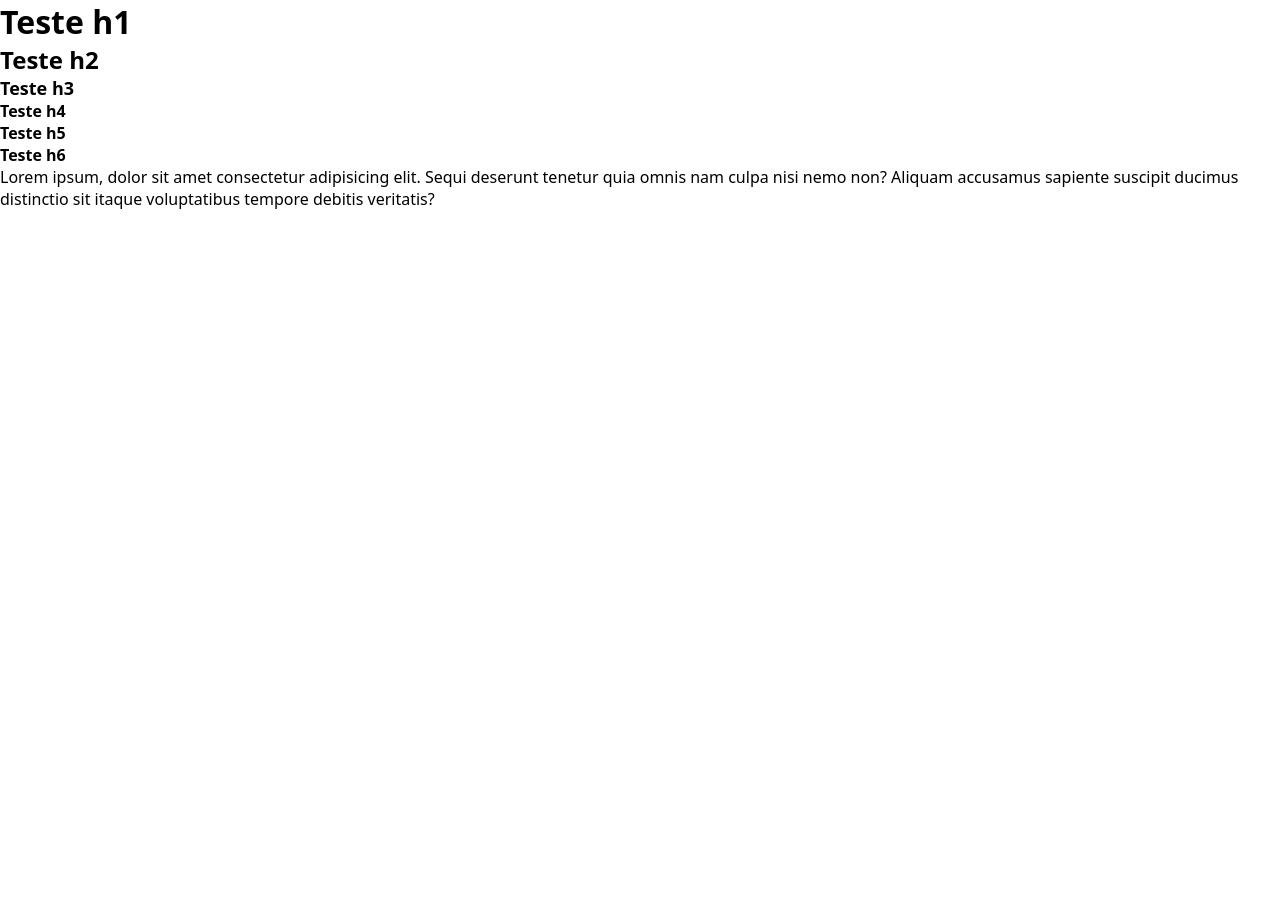
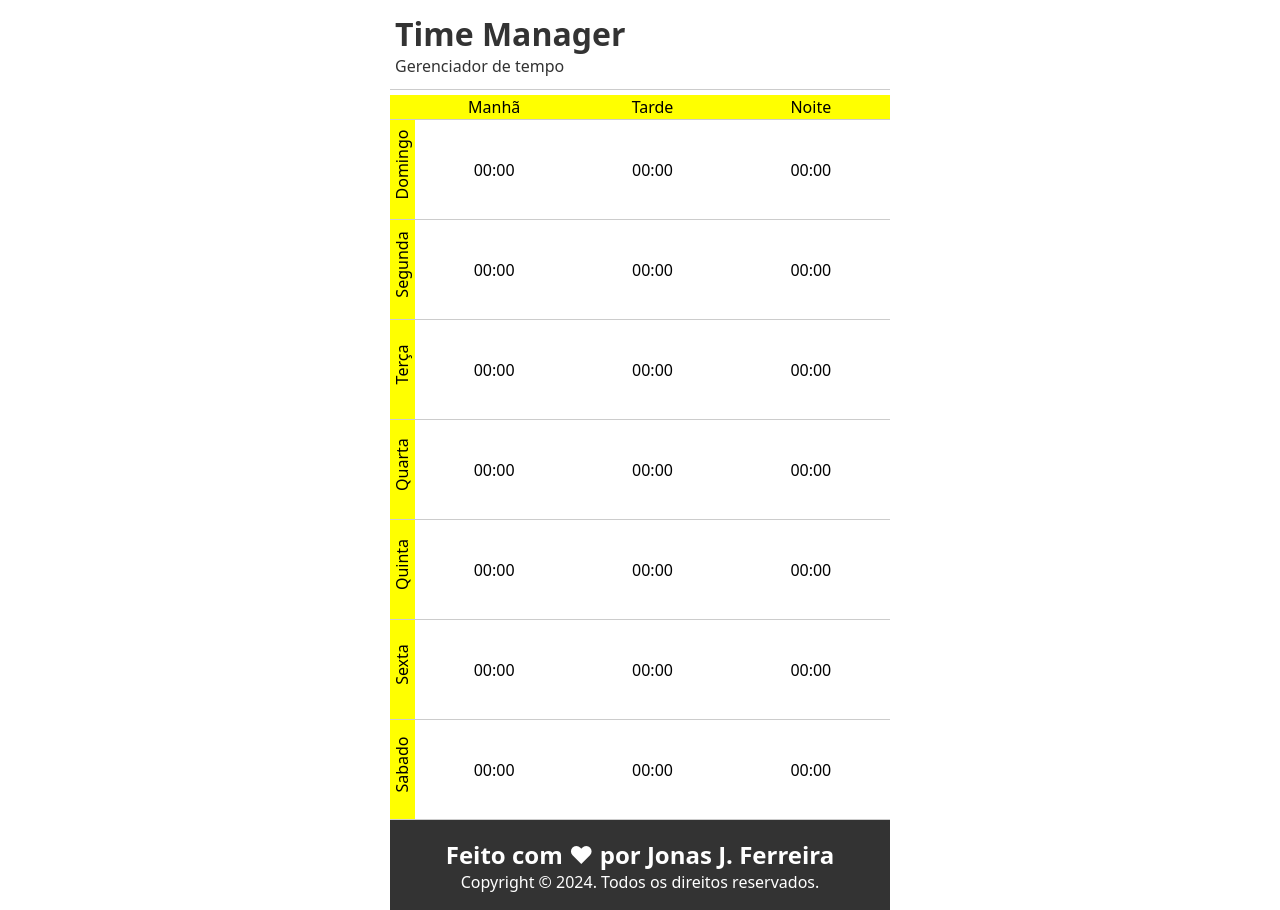
Before and after one commit to JonasJF360/timemanager, a plain HTML site: page index.html in a window 1280 px wide. Before the commit the page ends 800 px from the top, so only its background shows below. Drawn offline with Linux system fonts and the light colour scheme.

Commit message:
Upload initial style

```diff
--- a/assets/data/dados.json
+++ b/assets/data/dados.json
@@ -33,5 +33,6 @@
         "1":{"lembrete": "", "lista": [], "hora": "00:00"},
         "2":{"lembrete": "", "lista": [], "hora": "00:00"},
         "3":{"lembrete": "", "lista": [], "hora": "00:00"}
-    }
+    },
+    "total": "00:00"
 }
--- a/assets/js/script.js
+++ b/assets/js/script.js
@@ -0,0 +1,5 @@
+(App = () => {
+    document.getElementById('year').innerHTML = new Date().getFullYear();
+
+
+})()
--- a/assets/sass/base/_bases.scss
+++ b/assets/sass/base/_bases.scss
@@ -6,10 +6,12 @@ html {
 body {
     font-size: 1.6rem;
     min-height: 100vh;
+    background-color: $cor-branca;
 }
 
 a {
     text-decoration: none;
+    color: inherit;
 }
 
 ul {
--- /dev/null
+++ b/assets/sass/base/_cores.scss
@@ -0,0 +1,11 @@
+$cor-azul: #1998e2;
+$cor-branca: #fff;
+$cor-preta: #000;
+$cor-cinza: #ccc;
+$cor-cinza-claro: #eee;
+$cor-cinza-escuro: #333;
+$cor-vermelha: #f00;
+$cor-verde: #0f0;
+$cor-amarela: #ff0;
+$cor-amarela-claro: #ffff9f;
+$cor-roxa: #f0f;
--- /dev/null
+++ b/assets/sass/base/_pagina.scss
@@ -0,0 +1,6 @@
+#app {
+    width: 100%;
+    max-width: 500px;
+    margin: 0 auto;
+    min-height: 100vh;
+}
--- a/assets/sass/base/index.scss
+++ b/assets/sass/base/index.scss
@@ -1,3 +1,4 @@
-@import '_reset';
-
-@import '_bases';
+@import 'cores';
+@import 'reset';
+@import 'bases';
+@import 'pagina';
--- /dev/null
+++ b/assets/sass/layout/_content.scss
@@ -0,0 +1,49 @@
+@mixin base-content {
+    display: grid;
+    grid-template-columns: auto 1fr 1fr 1fr;
+    border-bottom: 1px solid $cor-cinza;
+    gap: 0;
+
+    &>div {
+        display: flex;
+        flex-direction: column;
+        align-items: center;
+        justify-content: center;
+    }
+
+    >div:first-child {
+        background-color: yellow;
+        width: 25px;
+    }
+}
+
+section {
+    display: flex;
+    flex-direction: column;
+
+    .period {
+        @include base-content();
+        background-color: yellow;
+        height: 25px
+    }
+
+    .days {
+        @include base-content();
+        height: 100px;
+
+        >div:first-child {
+            position: relative;
+            display: block;
+
+            p {
+                position: absolute;
+                padding-top: 2px;
+                text-align: center;
+                width: 99px;
+                bottom: -20%;
+                transform-origin: -1% 0;
+                transform: rotate(-90deg);
+            }
+        }
+    }
+}
--- /dev/null
+++ b/assets/sass/layout/_footer.scss
@@ -0,0 +1,18 @@
+footer {
+    display: flex;
+    width: 100%;
+    flex-direction: column;
+    align-items: center;
+    justify-content: center;
+    height: 90px;
+    background-color: $cor-cinza-escuro;
+    color: $cor-branca;
+    padding: .5rem;
+    text-align: center;
+
+    a:hover {
+            color: $cor-amarela-claro;
+            text-decoration: underline;
+
+    }
+}
--- /dev/null
+++ b/assets/sass/layout/_header.scss
@@ -0,0 +1,13 @@
+header {
+    display: flex;
+    width: 100%;
+    flex-direction: column;
+    align-items: space-between;
+    justify-content: center;
+    height: 90px;
+    padding: .5rem;
+    background-color: $cor-branca;
+    color: $cor-cinza-escuro;
+    border-bottom: 1px solid $cor-cinza;
+    margin-bottom: .5rem;
+}
--- /dev/null
+++ b/assets/sass/layout/index.scss
@@ -0,0 +1,3 @@
+@import 'header';
+@import 'content';
+@import 'footer';
--- a/assets/sass/main.scss
+++ b/assets/sass/main.scss
@@ -1,2 +1,4 @@
 /* arquivo SCSS principal do projeto */
 @import 'base/index';
+
+@import 'layout/index';
--- a/index.html
+++ b/index.html
@@ -1,23 +1,82 @@
 <!DOCTYPE html>
 <html lang="pt-BR">
+
 <head>
-    <meta charset="UTF-8">
-    <meta http-equiv="X-UA-Compatible" content="ie=edge">
-    <meta name="viewport" content="width=device-width, initial-scale=1.0">
-    <title>Time Manager</title>
-    <link rel="stylesheet" href="./assets/css/style.css">
+	<meta charset="UTF-8">
+	<meta http-equiv="X-UA-Compatible" content="ie=edge">
+	<meta name="viewport" content="width=device-width, initial-scale=1.0">
+	<title>Time Manager</title>
+	<link rel="stylesheet" href="./assets/css/style.css">
 </head>
+
 <body>
+	<div id="app">
+		<header>
+			<div>
+				<h1>Time Manager</h1>
+				<p>Gerenciador de tempo</p>
+			</div>
+			<div id="menu-ajuda"></div>
+		</header>
 
-    <h1>Teste h1</h1>
-    <h2>Teste h2</h2>
-    <h3>Teste h3</h3>
-    <h4>Teste h4</h4>
-    <h5>Teste h5</h5>
-    <h6>Teste h6</h6>
+		<section id="time-manager">
+			<div class="period">
+				<div></div>
+				<div>Manhã</div>
+				<div>Tarde</div>
+				<div>Noite</div>
+			</div>
+			<div class="days">
+				<div class="day"><p>Domingo</p></div>
+				<div id="day-1-1">00:00</div>
+				<div id="day-1-2">00:00</div>
+				<div id="day-1-3">00:00</div>
+			</div>
+			<div class="days">
+				<div class="day"><p>Segunda</p></div>
+				<div id="day-2-2">00:00</div>
+				<div id="day-2-1">00:00</div>
+				<div id="day-2-3">00:00</div>
+			</div>
+			<div class="days">
+				<div class="day"><p>Terça</p></div>
+				<div id="day-3-1">00:00</div>
+				<div id="day-3-2">00:00</div>
+				<div id="day-3-3">00:00</div>
+			</div>
+			<div class="days">
+				<div class="day"><p>Quarta</p></div>
+				<div id="day-4-1">00:00</div>
+				<div id="day-4-2">00:00</div>
+				<div id="day-4-3">00:00</div>
+			</div>
+			<div class="days">
+				<div class="day"><p>Quinta</p></div>
+				<div id="day-5-1">00:00</div>
+				<div id="day-5-2">00:00</div>
+				<div id="day-5-3">00:00</div>
+			</div>
+			<div class="days">
+				<div class="day"><p>Sexta</p></div>
+				<div id="day-6-1">00:00</div>
+				<div id="day-6-2">00:00</div>
+				<div id="day-6-3">00:00</div>
+			</div>
+			<div class="days">
+				<div class="day"><p>Sabado</p></div>
+				<div id="day-7-1">00:00</div>
+				<div id="day-7-2">00:00</div>
+				<div id="day-7-3">00:00</div>
+			</div>
+		</section>
 
-    <p>Lorem ipsum, dolor sit amet consectetur adipisicing elit. Sequi deserunt tenetur quia omnis nam culpa nisi nemo non? Aliquam accusamus sapiente suscipit ducimus distinctio sit itaque voluptatibus tempore debitis veritatis?</p>
+		<footer>
+			<h2>Feito com ♥ por <a href="https://github.com/JonasJF360" target="_blank">Jonas J. Ferreira</a></h2>
+			<p>Copyright © <span id="year">0000</span>. Todos os direitos reservados.</p>
+		</footer>
+	</div>
 
-    <script src="./assets/js/script.js"></script>
+	<script src="./assets/js/script.js" defer></script>
 </body>
+
 </html>
```
Also changed, not shown: assets/css/style.css.
